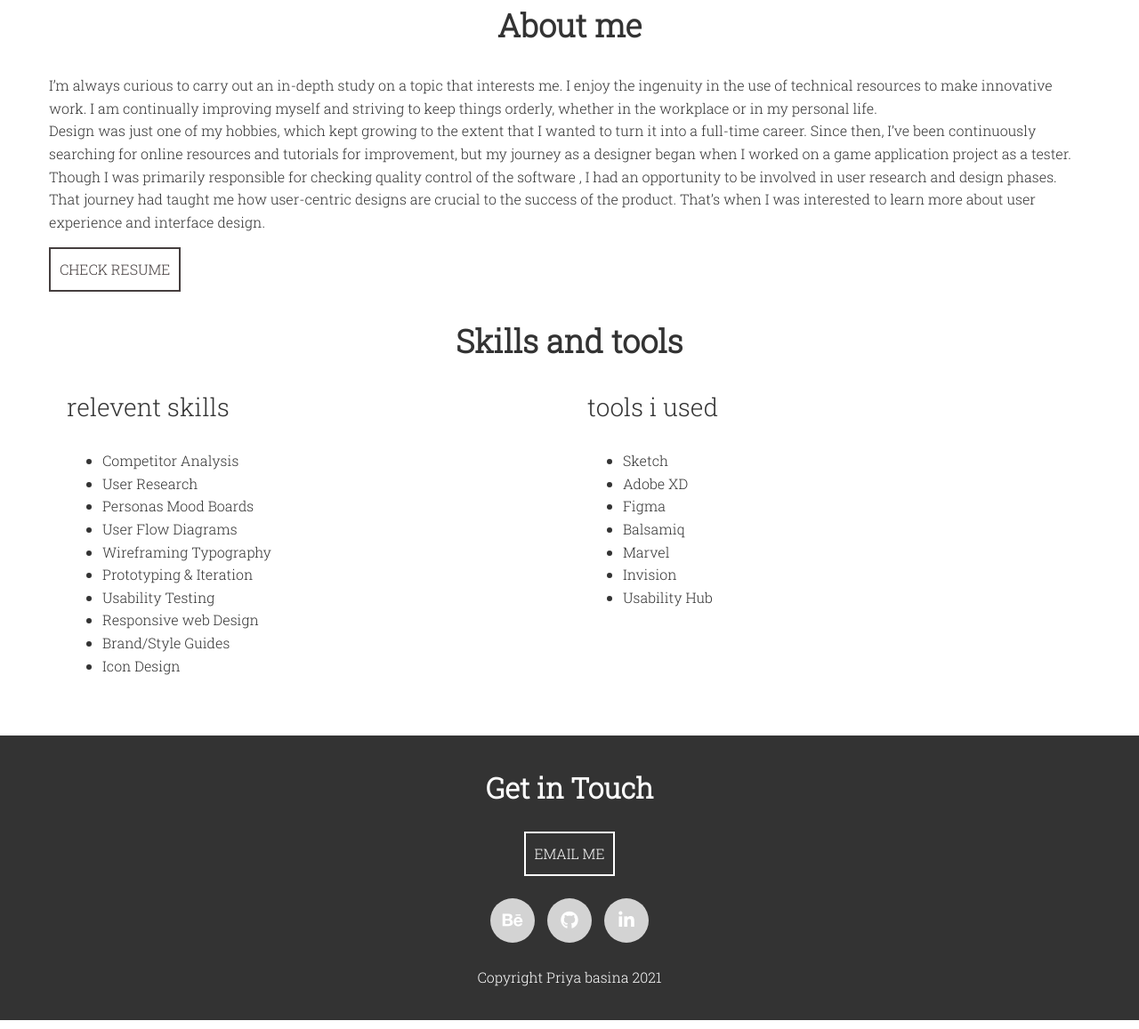
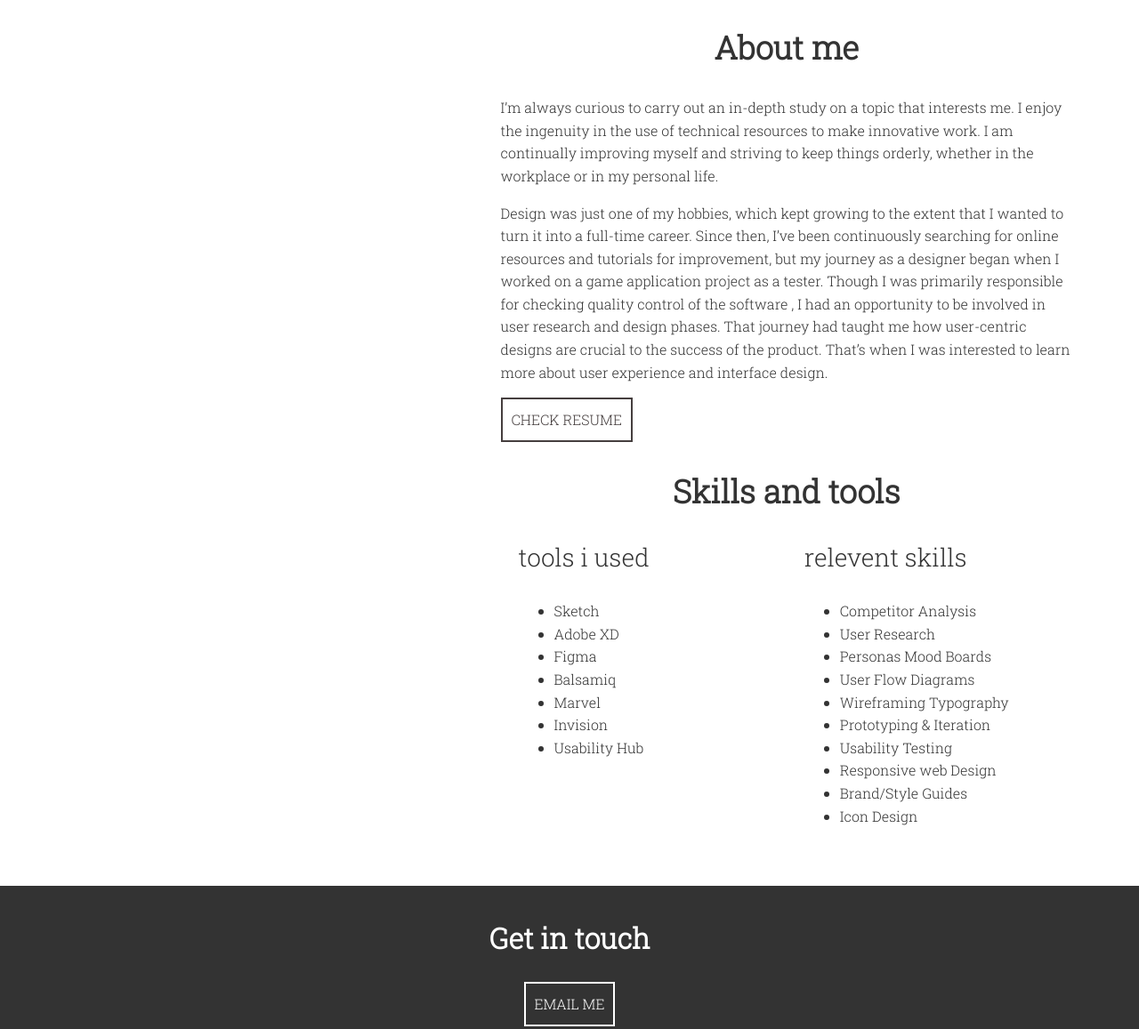
Before and after one commit to basinapriya/Portfolio_website, a plain HTML site: page about.html in a window 1280 px wide. Shown: the part 553-1710 px from the top of the page at 89% size. Drawn offline with nearby package versions, Linux system fonts and the light colour scheme.

Commit message:
updated about page
changed "about" content to right

```diff
--- a/about.html
+++ b/about.html
@@ -74,6 +74,8 @@
       </div>
         <!-- row for columns-->
         <div class="row">
+          <div class="reverseimg">
+          <div class="column col-md-6 col-lg-7">
           <!-- open row that holds (2) columns for project 2 -->
           <div id="story" >
             <!-- row for two columns>-->
@@ -82,8 +84,8 @@
               that interests me. I enjoy the ingenuity in the use of technical
               resources to make innovative work. I am continually improving
               myself and striving to keep things orderly, whether in the
-              workplace or in my personal life.
-              <br>
+              workplace or in my personal life.  </p>
+              <p>
               Design was just one of my hobbies, which kept growing to
               the extent that I wanted to turn it into a full-time career.
               Since then, I’ve been continuously searching for online
@@ -142,7 +144,7 @@
 
       <div class="container">
         <div id="footertext">
-          <h2>Get in Touch</h2>
+          <h2>Get in touch</h2>
           <div class="row">
             <a href="priyabasina.design@gmail.com" class="button contact">Email me</a>
           </div>
```
Also changed, not shown: index.html (+1 -1 lines).
